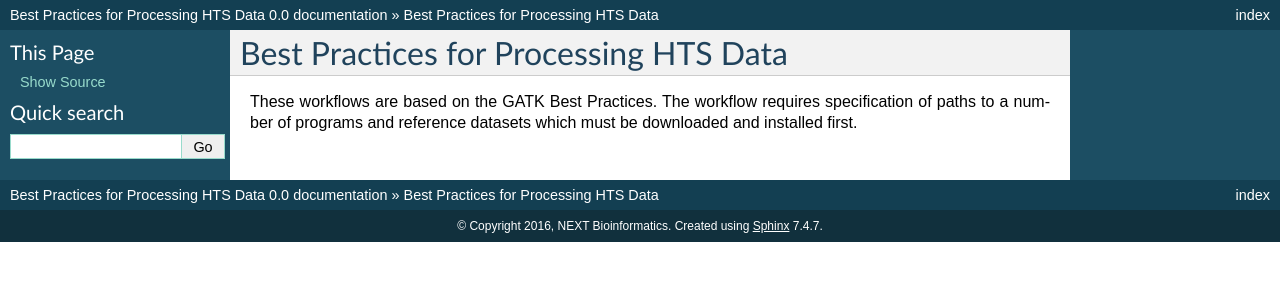
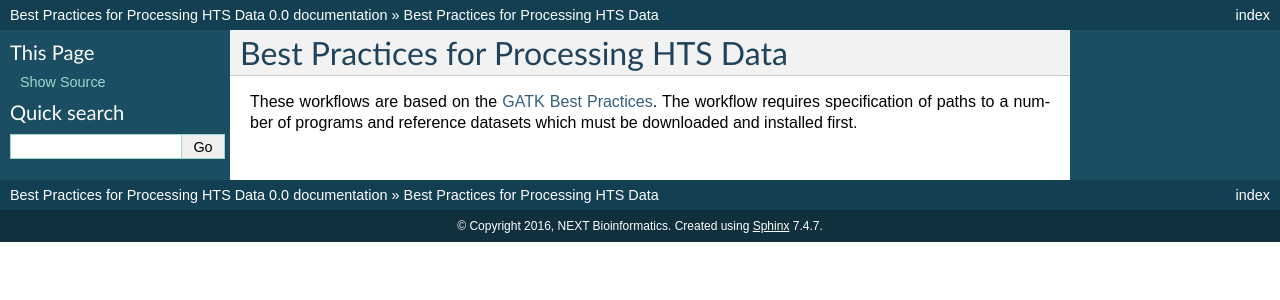
Before and after one commit to NEXTBioinformatics/Best-Practices-for-Processing-HTS-Data, a Sphinx documentation site: the page built from docs/source/index.rst, in a window 1280 px wide. Shown: the top 300 px of the page. Built offline with Sphinx 7.4.7, drawn with Linux system fonts in a browser that asks for light colours; part of the change alters nothing that is shown.

```diff
--- a/docs/source/index.rst
+++ b/docs/source/index.rst
@@ -6,5 +6,5 @@
 Best Practices for Processing HTS Data
 ======================================
 
-These workflows are based on the GATK Best Practices. The workflow requires specification of paths to a
+These workflows are based on the `GATK Best Practices <https://software.broadinstitute.org/gatk/best-practices/>`_. The workflow requires specification of paths to a
 number of programs and reference datasets which must be downloaded and installed first.
```
